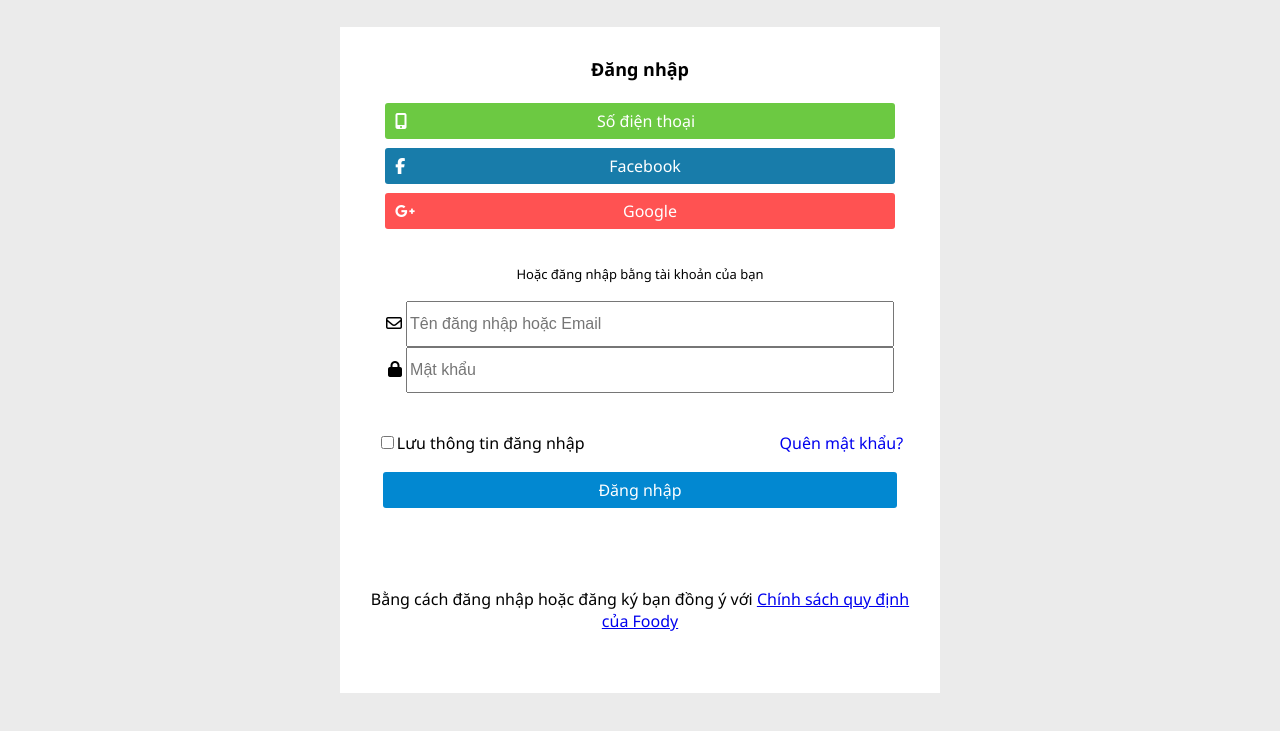
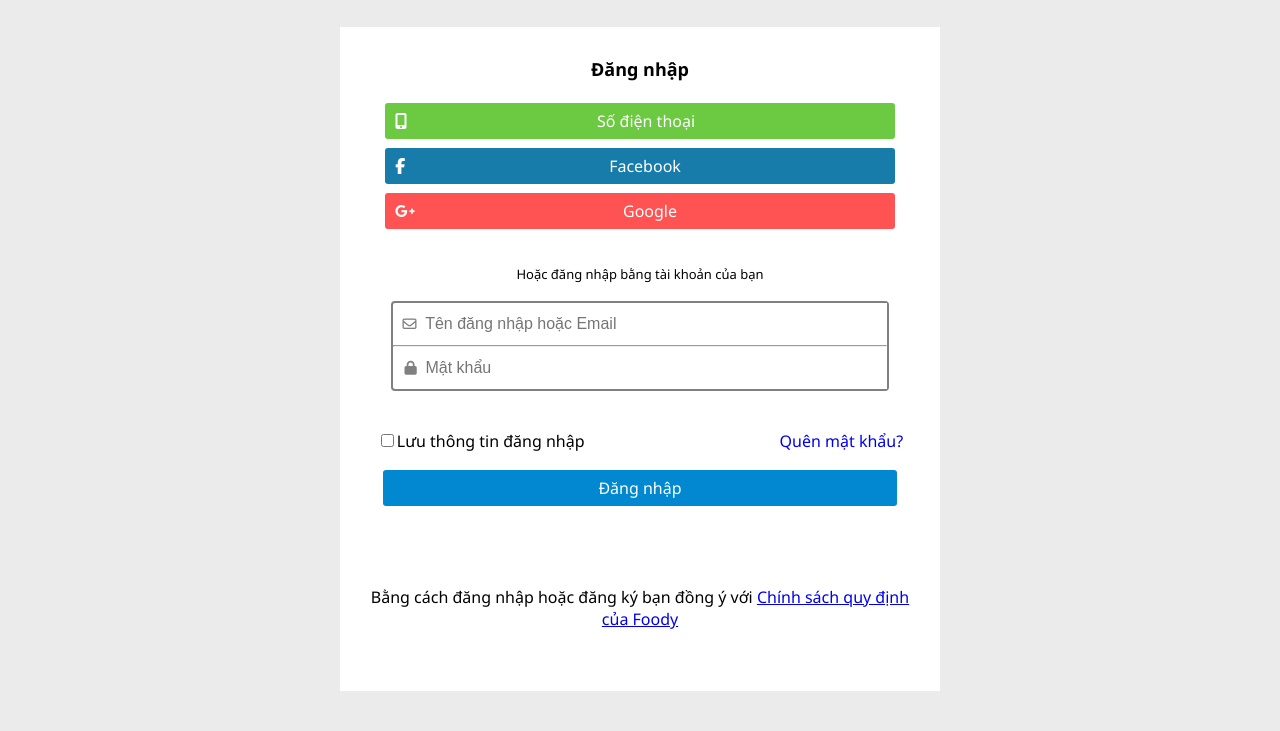
Before and after one commit to duclamproject/ShoppeFood-Login, a plain HTML site: page index.html in a window 1280 px wide. Shown: the part 73-804 px from the top of the page. Drawn offline with Linux system fonts and the light colour scheme.

Commit message:
End login

```diff
--- a/index.html
+++ b/index.html
@@ -103,14 +103,18 @@
         <p class="p-login">Hoặc đăng nhập bằng tài khoản của bạn</p>
       </div>
       <!-- Tài khoản -->
+      <div class="tong-input">
         <div class="ten-tai-khoan">
-        <span class="logo-ten-tk"><i class="fa-regular fa-envelope"></i></span>
+          <span class="logo-ten-tk"
+            ><i class="fa-regular fa-envelope"></i
+          ></span>
           <input
-          class="input-fixed"
+            class="input-fixed input-login"
             type="text"
             placeholder="Tên đăng nhập hoặc Email"
           />
         </div>
+        <hr style="font-weight: 700" />
         <!-- Mật khẩu -->
         <div class="mat-khau">
           <span class="logo-mat-khau"><i class="fa-solid fa-lock"></i></span>
@@ -119,6 +123,7 @@
             type="password"
             placeholder="Mật khẩu"
           />
+        </div>
       </div>
       <!-- Quên mật khẩu + Lưu thông tin -->
       <div class="remember-infor">
--- a/style.css
+++ b/style.css
@@ -187,8 +187,15 @@
 input.input-fixed {
   display: inline-block;
   font-size: 1.6rem;
-  width: 480px;
+  width: 460px;
   height: 40px;
+  border: transparent;
+}
+.tong-input {
+  border: 2px solid gray;
+  border-radius: 4px;
+  color: gray;
+  font-size: 1.4rem;
 }
 .mat-khau {
   margin-left: 2px;
@@ -205,3 +212,15 @@
   padding: 20px;
   line-height: 1.4;
 }
+.logo-ten-tk {
+  margin-left: 10px;
+  margin-right: 3px;
+}
+.logo-mat-khau {
+  margin-left: 10px;
+  margin-right: 3px;
+}
+hr {
+  margin-top: 0px;
+  margin-bottom: 0px;
+}
```
Lines whose indentation alone changed are shown as unchanged.
